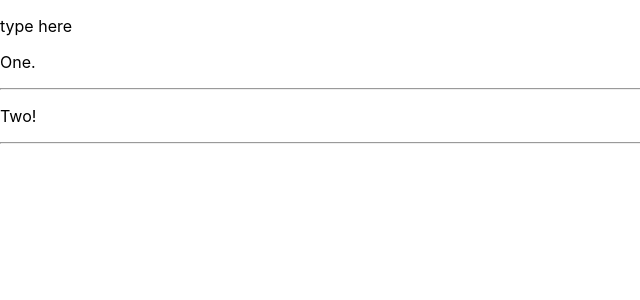
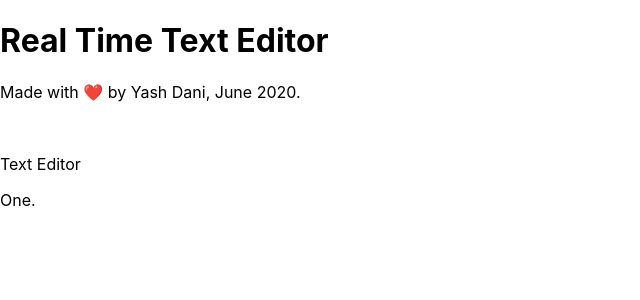
Before and after one commit to yash-dani/collabTextEditor, a React (Create React App) app: page / in a window 1280 px wide. Shown: the top 300 px of the page, without its empty margins (0-640 px from the left). Built offline with nearby package versions, Linux system fonts and the light colour scheme.

Commit message:
messing w/ schemas

```diff
--- a/src/components/App/App.js
+++ b/src/components/App/App.js
@@ -12,14 +12,33 @@ import {keymap} from "prosemirror-keymap"
 
 function App() {
     useEffect(() => {
+        // Schemas
+        const trivialSchema = new Schema({
+          nodes: {
+            doc: {content: "paragraph"},
+            paragraph: {content: "text*"},
+            text: {inline: true},
+            /* ... and so on */
+          }
+        })
 
+        const groupSchema = new Schema({
+          nodes: {
+            doc: {content: "block+"},
+            paragraph: {group: "block", content: "text*"},
+            blockquote: {group: "block", content: "block+"},
+            text: {}
+          }
+        })
+        // Document structure
         let doc = schema.node("doc", null, [
           schema.node("paragraph", null, [schema.text("One.")]),
-          schema.node("horizontal_rule"),
-          schema.node("paragraph", null, [schema.text("Two!")]),
-          schema.node("horizontal_rule")
         ])
+
+
+        // State
         let state = EditorState.create({
+          trivialSchema,
           doc: doc,
           plugins: [
             history(),
@@ -27,6 +46,8 @@ function App() {
             keymap(baseKeymap)
           ]
         })
+
+        // View
         let view = new EditorView(document.body, {
           state,
           dispatchTransaction(transaction) {
@@ -52,7 +73,10 @@ function App() {
   return (
     <div className="App">
 
-        <p id="content">type here</p>
+        <h1 id="content">Real Time Text Editor</h1>
+        <p>Made with ❤️ by Yash Dani, June 2020.</p>
+        <br />
+        <p>Text Editor</p>
         <div id="editor" />
         <div id="content" />
 
```
